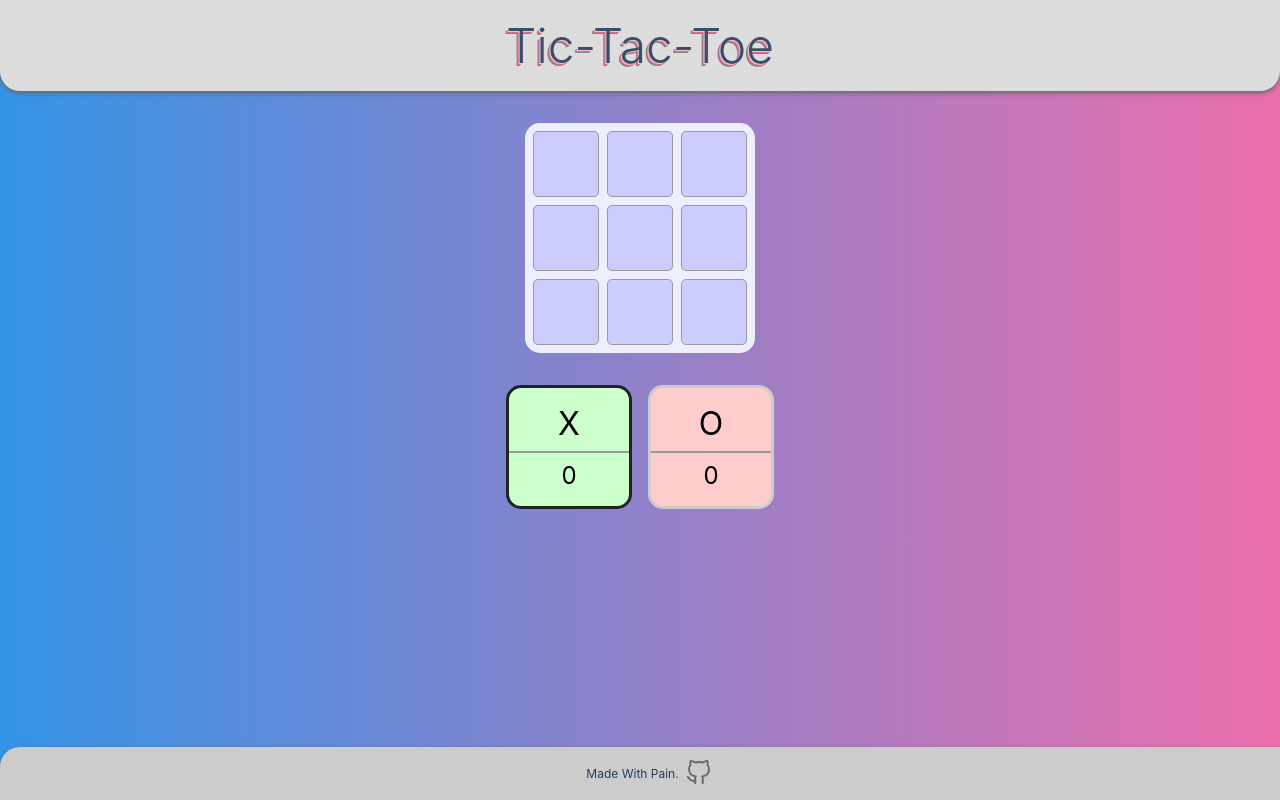
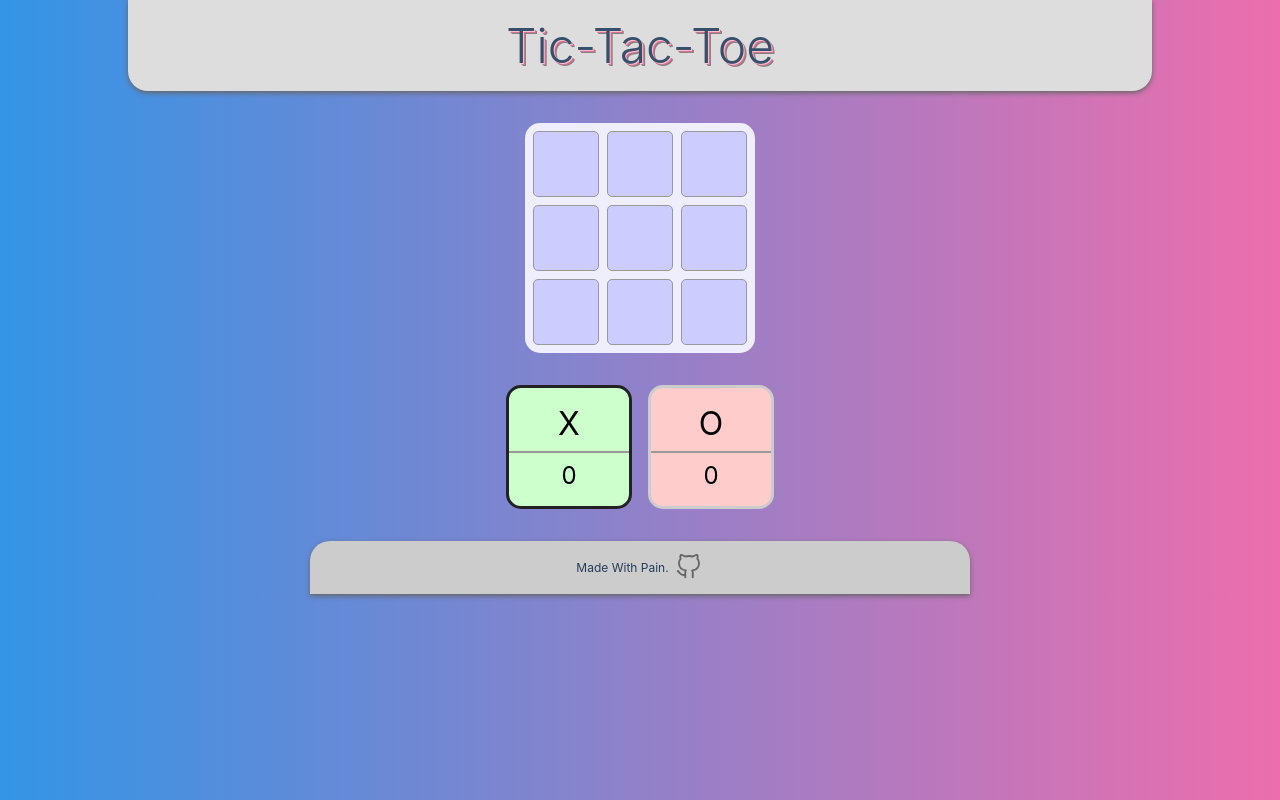
Before and after one commit to asdhamidi/tic-tac-toe, a plain HTML site: page index.html in a window 1280 px wide. Drawn offline with Linux system fonts and the light colour scheme.

Commit message:
Revert "Minor UI correction."
This reverts commit 858d40fb1c7954400f3edda4790139e40771db0d.

```diff
--- a/style.css
+++ b/style.css
@@ -16,7 +16,7 @@ body {
 }
 
 header {
-    width: 100%;
+    width: 80%;
     margin: auto;
     height: auto;
     font-size: 3rem;
@@ -130,9 +130,7 @@ footer {
     justify-content: center;
     align-items: center;
     gap: 5px;
-    width: 100%;
-    position: absolute;
-    bottom: 0;
+    width: 50%;
     margin: auto;
     color: #253d5a;
     font-size: 0.75rem;
```
